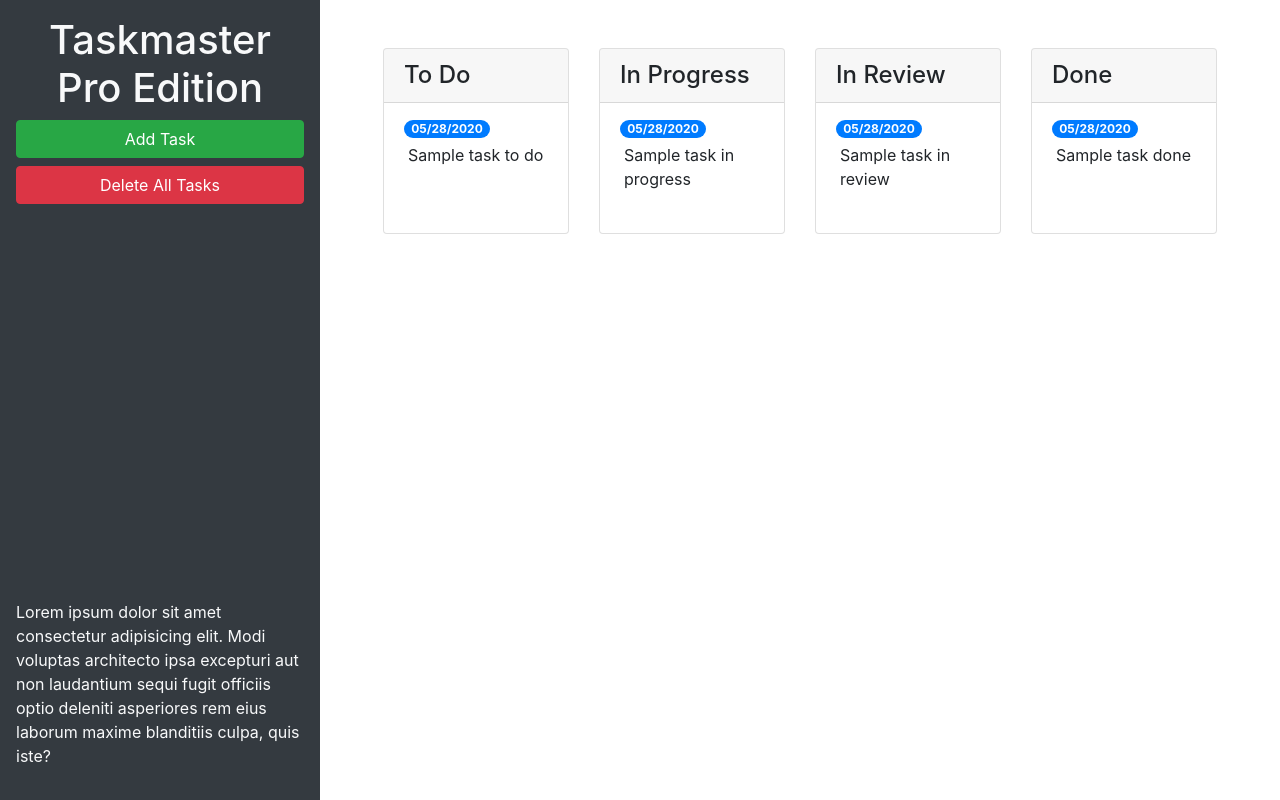
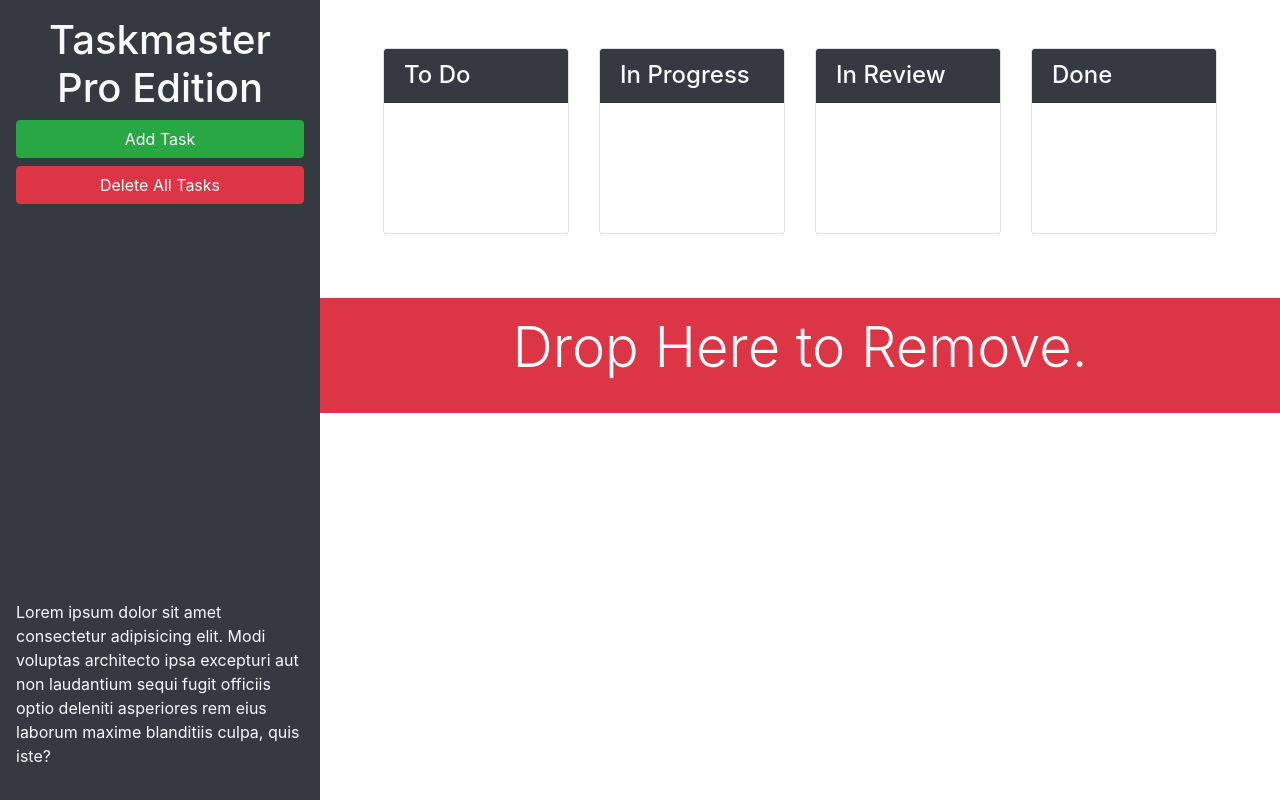
Before and after one commit to QueenAmyRodriguez/taskmaster-pro, a plain HTML site: page index.html in a window 1280 px wide. Drawn offline with nearby package versions, Linux system fonts and the light colour scheme.

Commit message:
add bs utilities

```diff
--- a/index.html
+++ b/index.html
@@ -13,27 +13,24 @@
 <body>
 
   <div class="row min-vh-100 no-gutters">
-    <header class="col-12 col-lg-3 bg-dark text-light d-flex flex-column p-4 p-lg-3">
+    <header class="col-12 col-lg-3 bg-dark text-light sticky-top d-flex flex-column p-4 p-lg-3">
       <h1 class="text-center">Taskmaster Pro Edition</h1>
       <button id="create-task" class="btn btn-block btn-success" data-toggle="modal" data-target="#task-form-modal">Add
         Task</button>
       <button id="remove-tasks" class="btn btn-block btn-danger">Delete All Tasks</button>
-      <p class="mt-auto">Lorem ipsum dolor sit amet consectetur adipisicing elit. Modi voluptas architecto ipsa
+      <p class="mt-auto d-none d-lg-block">
+        Lorem ipsum dolor sit amet consectetur adipisicing elit. Modi voluptas architecto ipsa
         excepturi aut non
         laudantium sequi fugit officiis optio deleniti asperiores rem eius laborum maxime blanditiis culpa, quis iste?
       </p>
     </header>
-    <main class="col-12 col-lg-9">
+    <main class="col-12 col-lg-9 d-flex flex-column">
       <div class="m-5 row justify-content-around">
         <!-- todo start -->
         <div class="col-12 col-md-6 col-xl-3 mb-3">
           <div class="card">
-            <h4 class="card-header">To Do</h4>
+            <h4 class="card-header bg-dark text-light">To Do</h4>
             <ul id="list-toDo" class="list-group list-group-flush">
-              <li class="list-group-item">
-                <span class="badge badge-primary badge-pill">05/28/2020</span>
-                <p class="m-1">Sample task to do</p>
-              </li>
             </ul>
           </div>
         </div>
@@ -41,12 +38,8 @@
         <!-- in progress start -->
         <div class="col-12 col-md-6 col-xl-3 mb-3">
           <div class="card">
-            <h4 class="card-header">In Progress</h4>
+            <h4 class="card-header bg-dark text-light">In Progress</h4>
             <ul id="list-inProgress" class="list-group list-group-flush">
-              <li class="list-group-item">
-                <span class="badge badge-primary badge-pill">05/28/2020</span>
-                <p class="m-1">Sample task in progress</p>
-              </li>
             </ul>
           </div>
         </div>
@@ -54,12 +47,8 @@
         <!-- in review start -->
         <div class="col-12 col-md-6 col-xl-3 mb-3">
           <div class="card">
-            <h4 class="card-header">In Review</h4>
+            <h4 class="card-header bg-dark text-light">In Review</h4>
             <ul id="list-inReview" class="list-group list-group-flush">
-              <li class="list-group-item">
-                <span class="badge badge-primary badge-pill">05/28/2020</span>
-                <p class="m-1">Sample task in review</p>
-              </li>
             </ul>
           </div>
         </div>
@@ -67,17 +56,18 @@
         <!-- done start -->
         <div class="col-12 col-md-6 col-xl-3 mb-3">
           <div class="card">
-            <h4 class="card-header">Done</h4>
+            <h4 class="card-header bg-dark text-light">Done</h4>
             <ul id="list-done" class="list-group list-group-flush">
-              <li class="list-group-item">
-                <span class="badge badge-primary badge-pill">05/28/2020</span>
-                <p class="m-1">Sample task done</p>
-              </li>
             </ul>
           </div>
         </div>
       </div>
-
+      <div id="trash">
+        <div class="w-100 bg-danger p-3 text-center text-light display-4 mt-auto">
+          <p>Drop Here to Remove.</p>
+        </div>
+      </div>
+    </main>
   <!-- Modal -->
   <div class="modal fade" id="task-form-modal" tabindex="-1" role="dialog" aria-labelledby="task-form-modal"
     aria-hidden="true">
```
